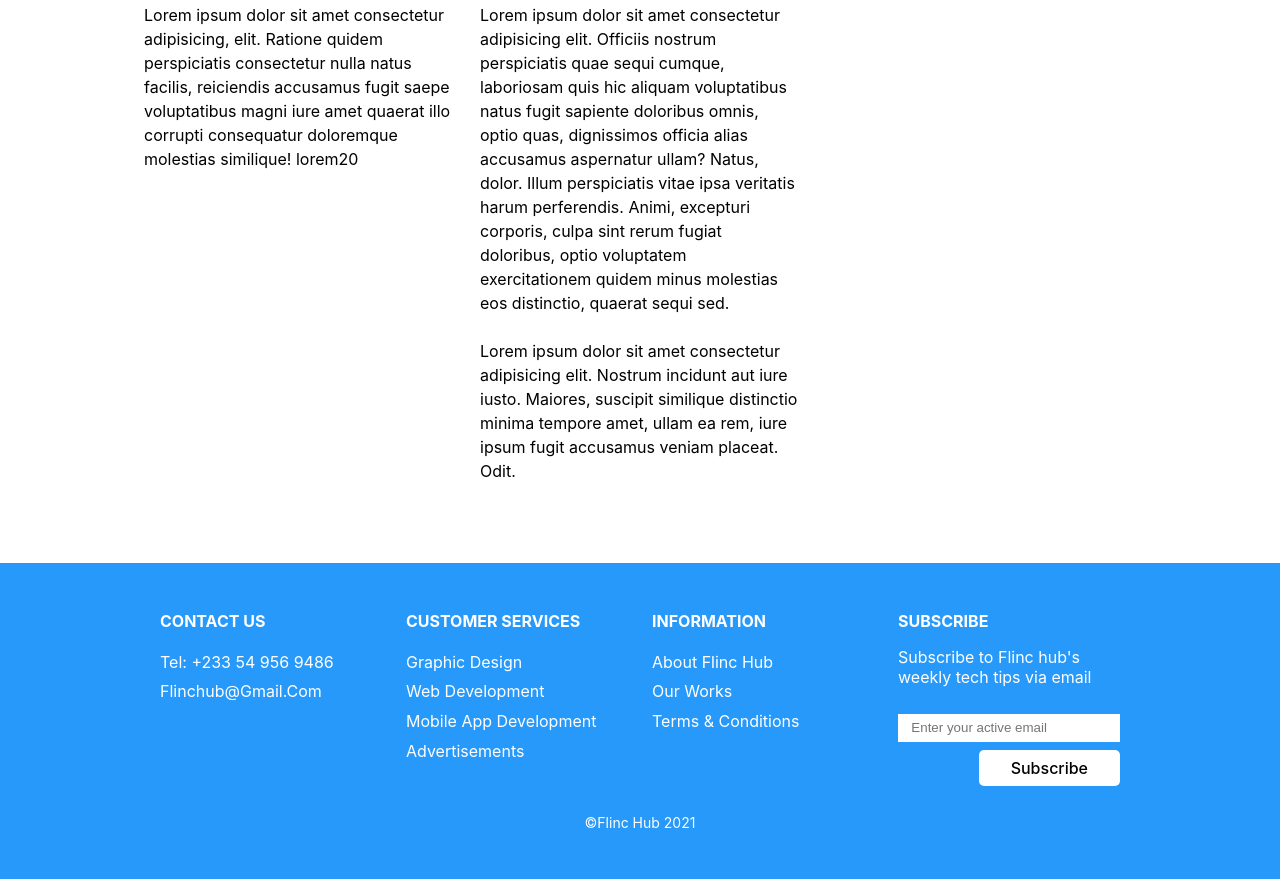
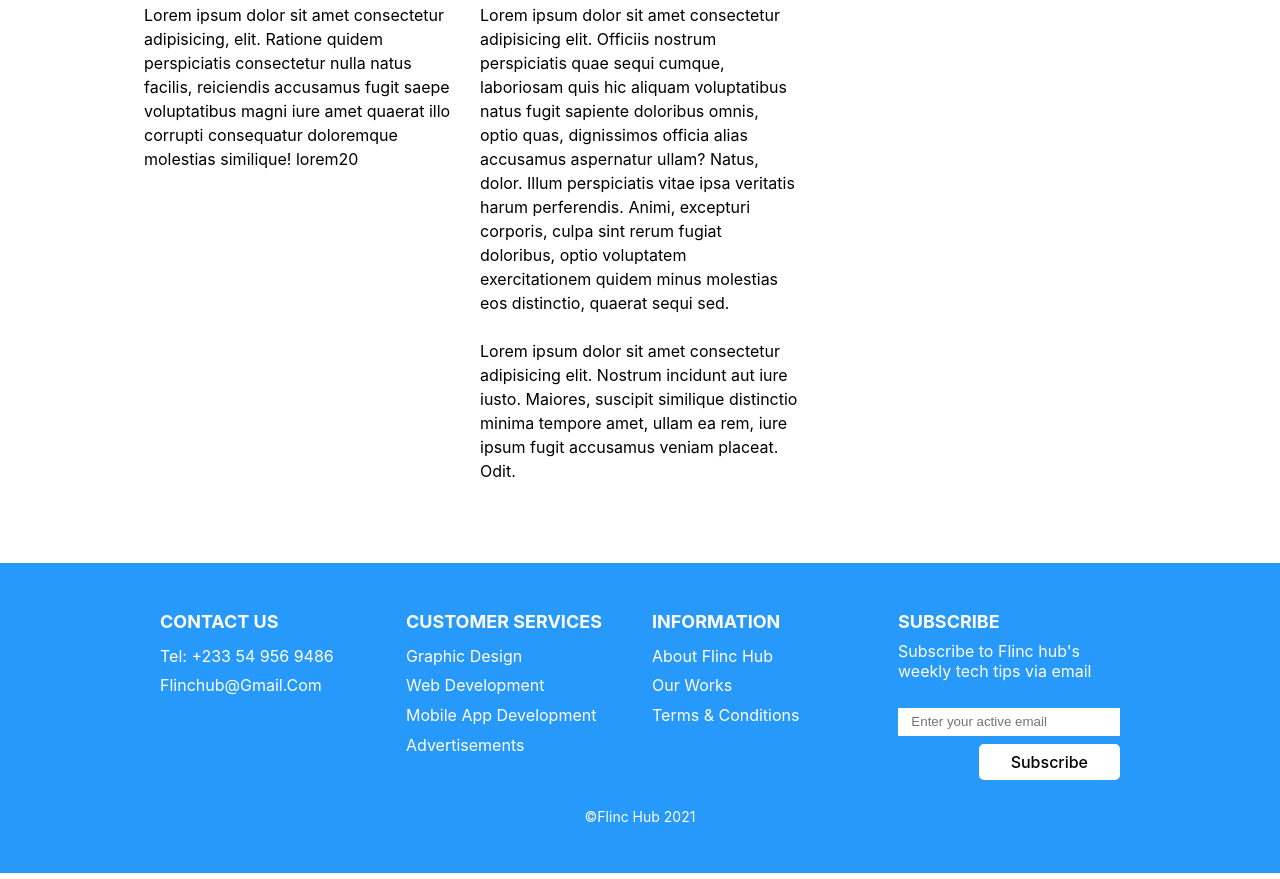
Before and after one commit to Obitrim/flinchub, a React app in the folder client/: page / in a window 1280 px wide. Shown: the part 706-1585 px from the top of the page. Built offline with nearby package versions, Linux system fonts and the light colour scheme.

Commit message:
modified rules for FooterHeading class

```diff
--- a/client/src/components/AppFooter/AppFooter.css
+++ b/client/src/components/AppFooter/AppFooter.css
@@ -19,7 +19,8 @@
 .FooterHeading {
 	display: block;
 	text-transform: uppercase;
-	margin-bottom: 1em;
+	font-size: calc(var(--font-size) + 2px);
+	margin-bottom: 0.5em;
 }
 
 .AppFooter__Row {
```
